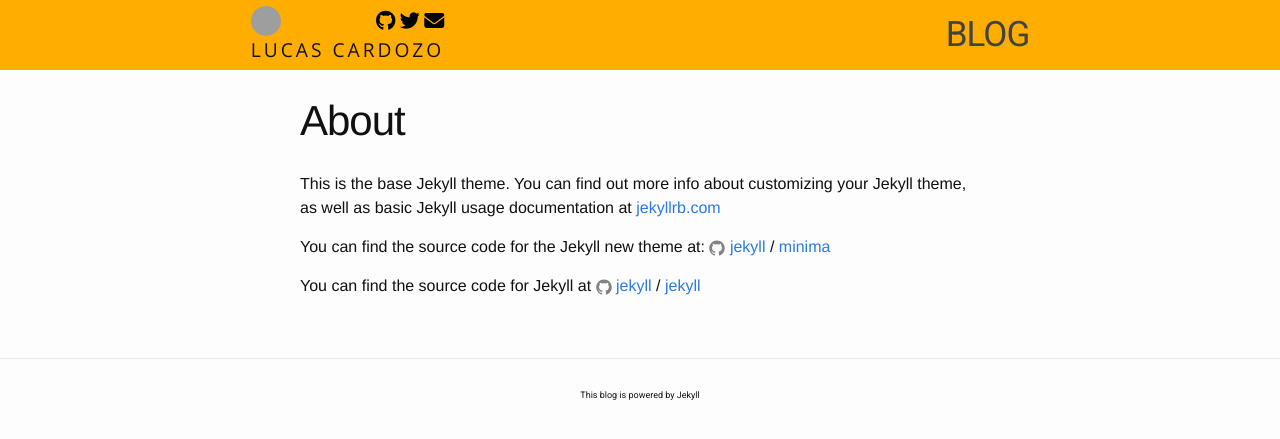
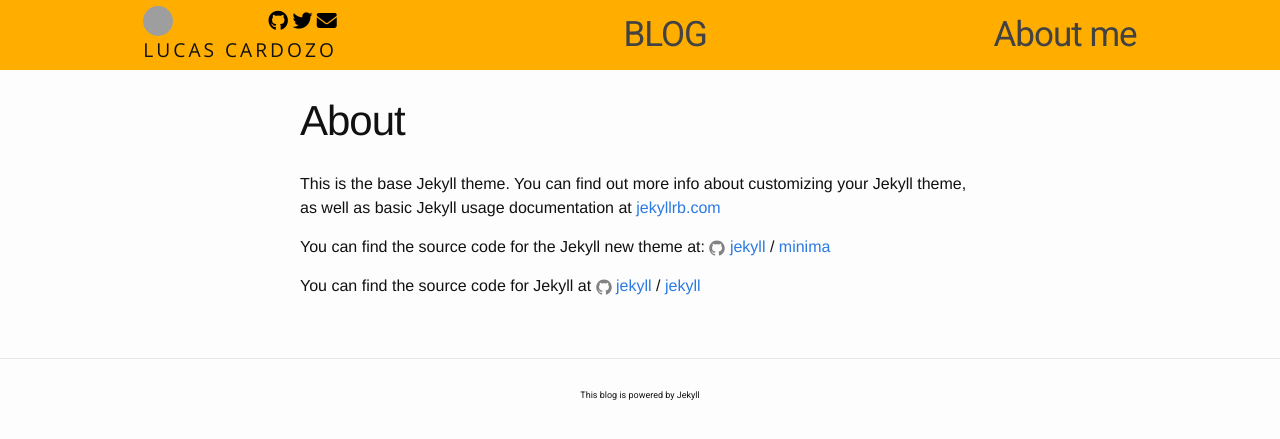
Before and after one commit to lecardozo/lecardozo.github.io, a Jekyll site: the page built from about.md, in a window 1280 px wide. Shown: the top 439 px of the page. Built offline with Jekyll 4.4.1, drawn with Linux system fonts in a browser that asks for light colours; nearby versions of some CDN libraries; grey boxes are pictures that could not be loaded.

Commit message:
link to about me page

```diff
--- a/_includes/header.html
+++ b/_includes/header.html
@@ -11,6 +11,8 @@
         <div class="header-title"> Lucas Cardozo </div>
     </div>
 
-    <p class="site-title" href="{{ "/" | relative_url}}">{{ site.title | escape }}</p>
+    <a><p class="site-title" href="{{ "/" | relative_url}}">{{ site.title | escape }}</p></a>
+    <a><p class="site-title" href="{{ "/about"}}">About me</p></a>
+
 
 </header>
```
